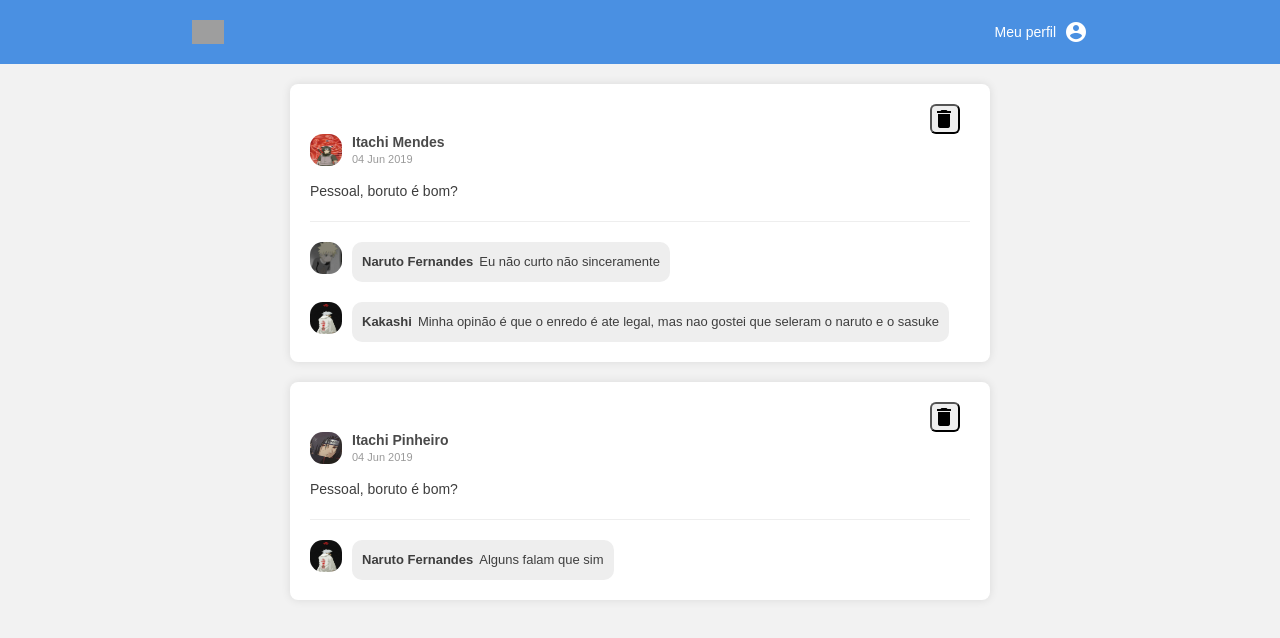
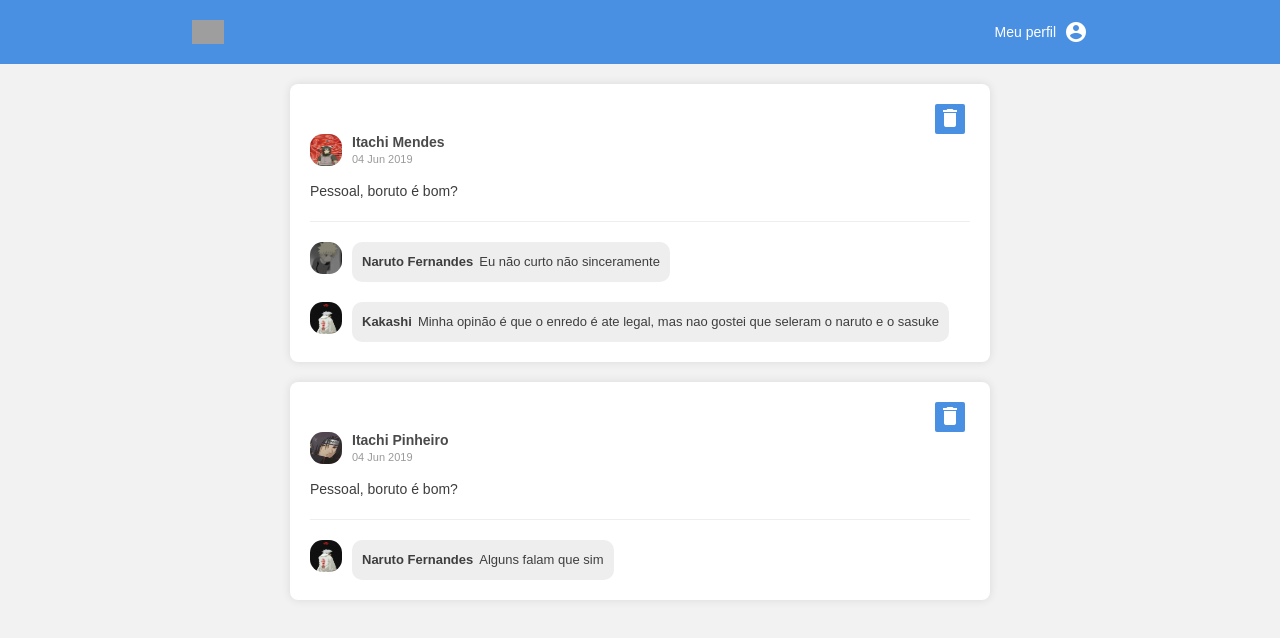
Before and after one commit to m7ez1n/practicing-react, a React app: page / in a window 1280 px wide. Shown: the top 638 px of the page. Built offline with nearby package versions, Linux system fonts and the light colour scheme; grey boxes are pictures that could not be loaded.

Commit message:
Arrumando o estilo do botao

```diff
--- a/src/App.css
+++ b/src/App.css
@@ -1,4 +1,4 @@
-@import url('https://fonts.googleapis.com/icon?family=Material+Icons');
+@import url("https://fonts.googleapis.com/icon?family=Material+Icons");
 
 * {
   margin: 0;
@@ -41,7 +41,7 @@ nav img {
 
 nav > span {
   font-size: 20px;
-  font-family: 'Segoe UI', Tahoma, Geneva, Verdana, sans-serif;
+  font-family: "Segoe UI", Tahoma, Geneva, Verdana, sans-serif;
 }
 
 nav > div {
@@ -131,11 +131,15 @@ nav > div i {
 }
 
 .post button {
-  margin-left: 620px;
+  margin-left: 625px;
   display: flex;
   align-items: center;
   height: 24px;
   min-height: 30px;
   min-width: 30px;
-  border-radius: 20%;
+  border-radius: 2px;
+  display: block;
+  border: none;
+  background-color: #4a90e2;
+  color: white;
 }
--- a/src/components/Post.js
+++ b/src/components/Post.js
@@ -1,8 +1,4 @@
 import React from 'react';
-
-function NewPost() {
-  return
-}
 
 function PostHeader({ author, date }) {
   return (
```
